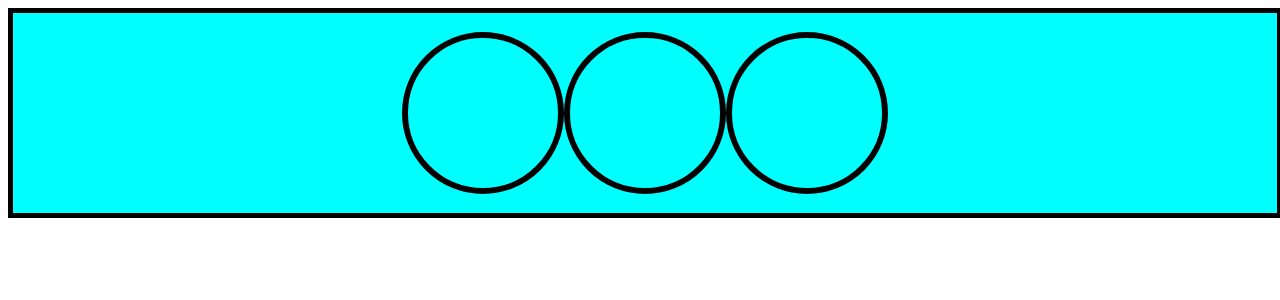
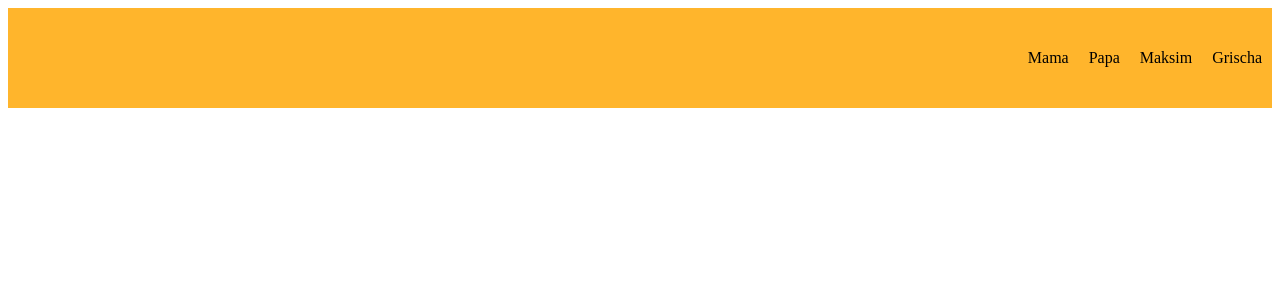
Before and after one commit to 109122MZ/Challenge-One, an Angular app in the folder challengeChildOne/: page / in a window 1280 px wide. Shown: the top 300 px of the page. Built offline with nearby package versions, Linux system fonts and the light colour scheme.

Commit message:
quadrateins

```diff
--- a/challengeChildOne/src/app/app.html
+++ b/challengeChildOne/src/app/app.html
@@ -1,7 +1,8 @@
 
 <router-outlet />
-<div class="kreiseins">
-    <div class="kreiszwei"></div>
-    <div class="kreiszwei"></div>
-    <div class="kreiszwei"></div>
+<div class="quadrateins">
+    <p>Mama</p>
+    <p>Papa</p>
+    <p>Maksim</p>
+    <p>Grischa</p>
 </div>
--- a/challengeChildOne/src/app/app.scss
+++ b/challengeChildOne/src/app/app.scss
@@ -1,19 +1,12 @@
-.kreiseins{
-    width: 100%;
-    height: 200px;
-    background-color: aqua;
-    border: 5px black solid;
-    border-radius: 0px;
-    display: flex;
-    justify-content:center;
-    align-items:center;
-
-    .kreiszwei{
-    width: 150px;
-    height: 150px;
-    background-color:aqua;
-    border: 6px black solid;
-    border-radius: 900px;
-}
+.quadrateins{
+  background-color: rgba(255, 166, 0, 0.829);
+  width: 100%;
+  height: 100px;
+  display: flex;
+  justify-content: flex-end;
+  align-items:center;
+  p{
+    margin: 10px;
+  }
 
 }
```
